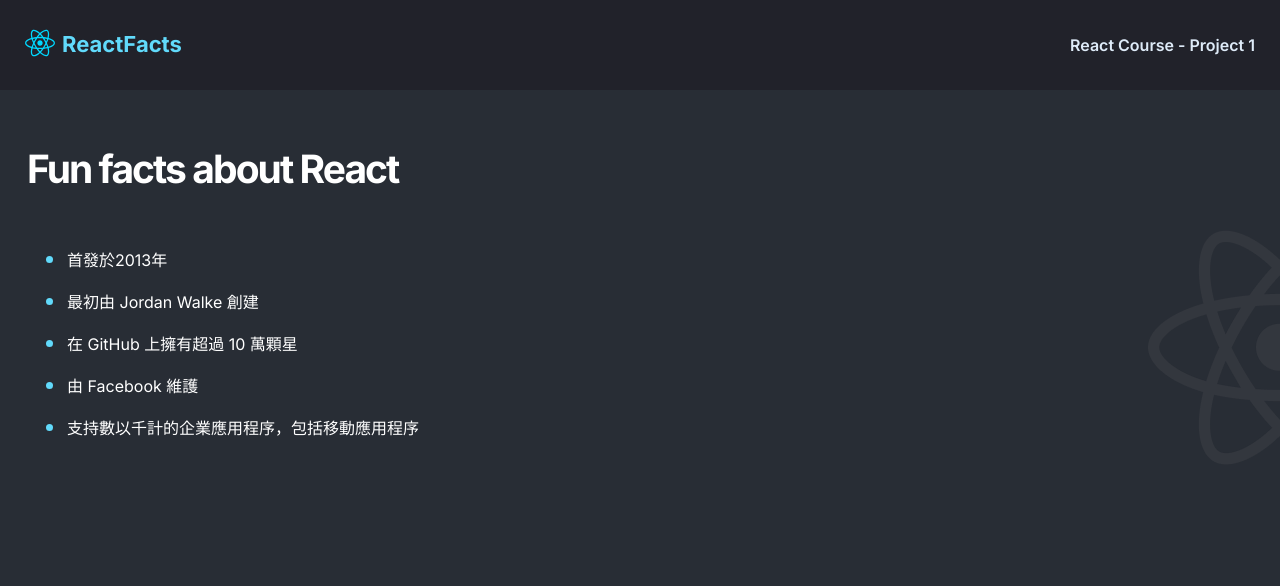
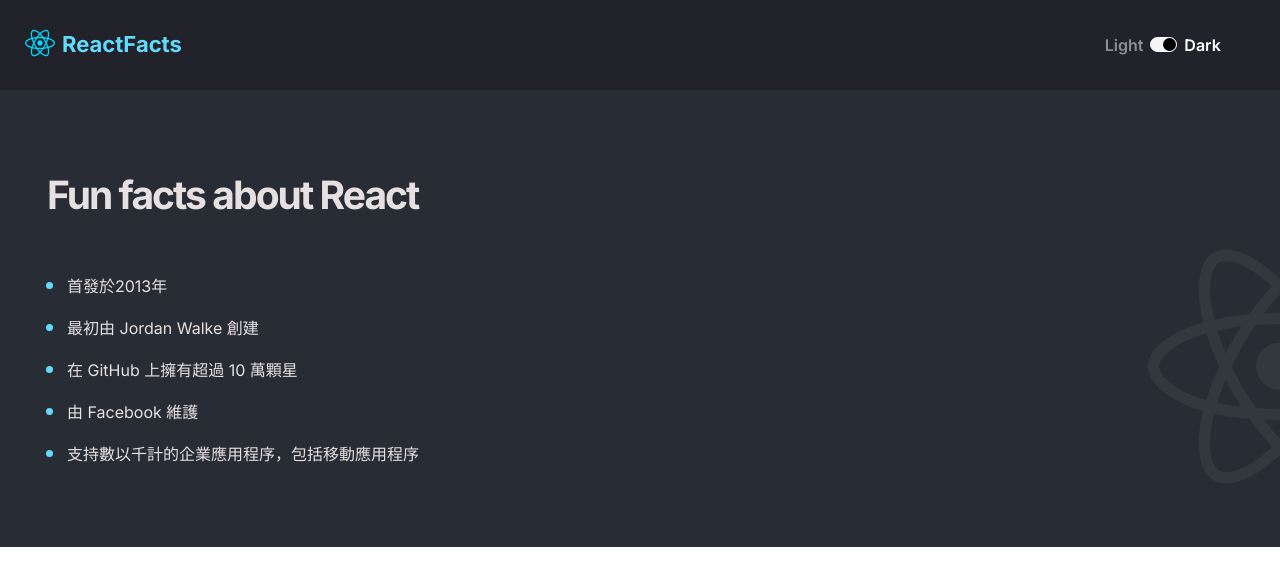
Before and after one commit to Greendayy/React-Info-Site, a React (Vite) app: page / in a window 1280 px wide. Shown: the top 586 px of the page. Built offline with nearby package versions, Linux system fonts and the light colour scheme.

Commit message:
feat:darkmode

```diff
--- a/index.html
+++ b/index.html
@@ -9,7 +9,7 @@
   <link href="https://fonts.googleapis.com/css2?family=Inter:wght@400;600;700&display=swap" rel="stylesheet">
   <link rel="icon" type="image/svg+xml" href="/vite.svg" />
   <meta name="viewport" content="width=device-width, initial-scale=1.0" />
-  <title>Vite + React</title>
+  <title>React-info-site</title>
 </head>
 
 <body>
--- a/src/App.css
+++ b/src/App.css
@@ -1,60 +1,145 @@
 /* navbar css */
+* {
+  box-sizing: border-box;
+}
+
+body {
+  margin: 0;
+  font-family: Inter, sans-serif;
+  height: 100vh;
+}
+
 nav {
   display: flex;
+  justify-content: center;
   align-items: center;
-  background-color: #21222A;
+  background-color: #ffffff;
   height: 90px;
   padding: 30px 25px;
+  box-shadow: 0px 1px 4px rgba(0, 0, 0, 0.25);
+  z-index: 1;
 }
-.rlogo, .nav-title{
+
+nav.dark {
+  background-color: #21222A;
+}
+
+.nav-title{
   margin: 0;
 }
 
-.rlogo{
+p{
+  margin: 0;
+}
+
+.rlogo {
   height: 30px;
   width: 30px;
   margin-right: 7px;
 }
-.nav-title{
+
+.nav-title {
   margin-right: auto;
   color: #61DAFB;
   font-weight: 700;
   font-size: 22px;
 }
-.nav-course{
-  color: #DEEBF8;
+.toggler{
+  display: flex;
+  justify-content: center;
+  align-items: center;
+  width: 15%;
+  color:rgb(18, 17, 17);
   font-weight: 600;
 }
+.slider {
+  width: 25px;
+  height: 13px;
+  background-color: #2B283A;
+  border-radius: 2rem;
+  margin-inline: 7px;
+  cursor: pointer;
+  display: flex;
+  justify-content: flex-start;
+  align-items: center;
+  border: 1px solid black;
+  box-sizing: content-box;
+}
+
+nav.dark .slider {
+  border-color: white;
+  background-color: #F5F5F5;
+
+}
+
+.circle {
+  height: 13px;
+  width: 13px;
+  background-color: white;
+  border-radius: 50%;
+}
+nav.dark .circle {
+  background-color: black;
+}
+.toggler-light {
+  color: #2B283A;
+}
+nav.dark .toggler-light {
+  color: #918E9B;
+}
+.toggler-dark {
+  color: #D5D4D8;
+}
+
+nav.dark .toggler-dark {
+  color: #FFFFFF;
+}
+
+nav.dark .slider {
+  justify-content: flex-end;
+}
+
 
 /* main css */
 
-.main{
+main {
   padding: 57px 27px;
-  color: white;
+  color: rgb(26, 25, 25);
   background-image: url(/react-icon-large.png);
   background-repeat: no-repeat;
   background-position: right 75%;
+  flex: 1 1 auto;
+  background-color:white;
 }
 
-.main-h1{
-  margin: 0;
+main.dark {
+  background-image: url(/react-icon-large.png);
+  background-color: #282D35;
+  color: rgb(231, 224, 224)
+}
+
+
+.main-h1 {
+  margin-left: 1.25rem;
   font-size: 39px;
   letter-spacing: -0.05em;
 }
+
 .main-ul {
   margin-top: 46px;
   max-width: 400px;
 }
 
-.main-ul > li {
+.main-ul>li {
   line-height: 19px;
   padding-block: 10px;
 }
 
- .main-ul > li::marker {
+.main-ul>li::marker {
   font-size: 1.4rem;
   color: #61DAFB;
 }
+
 /* li::marker {
   font-size: 1.4rem;
   color: #61DAFB;
--- a/src/App.jsx
+++ b/src/App.jsx
@@ -1,18 +1,22 @@
-import { useState } from 'react'
-import reactLogo from './assets/react.svg'
+import React from 'react';
 import './App.css'
 import Main from "./components/Main";
 import Navbar from "./components/Navbar"
 
-function App() {
-  const [count, setCount] = useState(0)
+export default function App() {
+const [darkMode,setDarkMode]=React.useState(true)
 
+function toggleDarkMode(){
+  setDarkMode(prevMode=>!prevMode)
+}
   return (
     <div className="App">
-      <Navbar />
-      <Main />
+      <Navbar
+      darkMode={darkMode} toggleDarkMode={toggleDarkMode}
+      />
+      <Main
+      darkMode={darkMode}
+      />
     </div>
   )
 }
-
-export default App
--- a/src/components/Main.jsx
+++ b/src/components/Main.jsx
@@ -1,8 +1,8 @@
 import React from "react"
 
-function Main() {
+export default function Main(props) {
     return (
-        <div className="main">
+        <main className={props.darkMode?"dark":""}>
             <h1 className="main-h1">Fun facts about React</h1>
             <ul className="main-ul">
                 <li>首發於2013年</li>
@@ -11,8 +11,6 @@
                 <li>由 Facebook 維護</li>
                 <li>支持數以千計的企業應用程序，包括移動應用程序</li>
             </ul>
-        </div>
+        </main>
     )
 }
-
-export default Main
--- a/src/components/Navbar.jsx
+++ b/src/components/Navbar.jsx
@@ -1,14 +1,21 @@
 import React from "react"
 import rlogo from '../assets/react.svg'
 
-function Navbar() {
+function Navbar(props) {
     return (
-        <nav className="nav">
+        <nav className={props.darkMode?"dark":""}>
             <a href="https://reactjs.org" target="_blank">
                 <img src={rlogo} className="rlogo" alt="React logo" />
             </a>
             <h3 className="nav-title">ReactFacts</h3>
-            <h4 className="nav-course">React Course - Project 1</h4>
+            <div className="toggler">
+                <p className="toggler-light">Light</p>
+            <div className="slider"
+                onClick={props.toggleDarkMode}>
+                <div className="circle" id="circle"></div>
+            </div>
+                <p className="toggler-dark">Dark</p>
+            </div>
         </nav>
     )
 }
--- a/src/index.css
+++ /dev/null
@@ -1,10 +0,0 @@
-* {
-  box-sizing: border-box;
-}
-
-body {
-  margin: 0;
-  font-family: Inter, sans-serif;
-  height: 100vh;
-  background-color: #282D35;
-}
--- a/src/main.jsx
+++ b/src/main.jsx
@@ -1,7 +1,7 @@
 import React from 'react'
 import ReactDOM from 'react-dom/client'
 import App from './App'
-import './index.css'
+
 
 ReactDOM.createRoot(document.getElementById('root')).render(
   <React.StrictMode>
```
Also changed, not shown: 1 other file (tests, documents, lock files or other folders).
